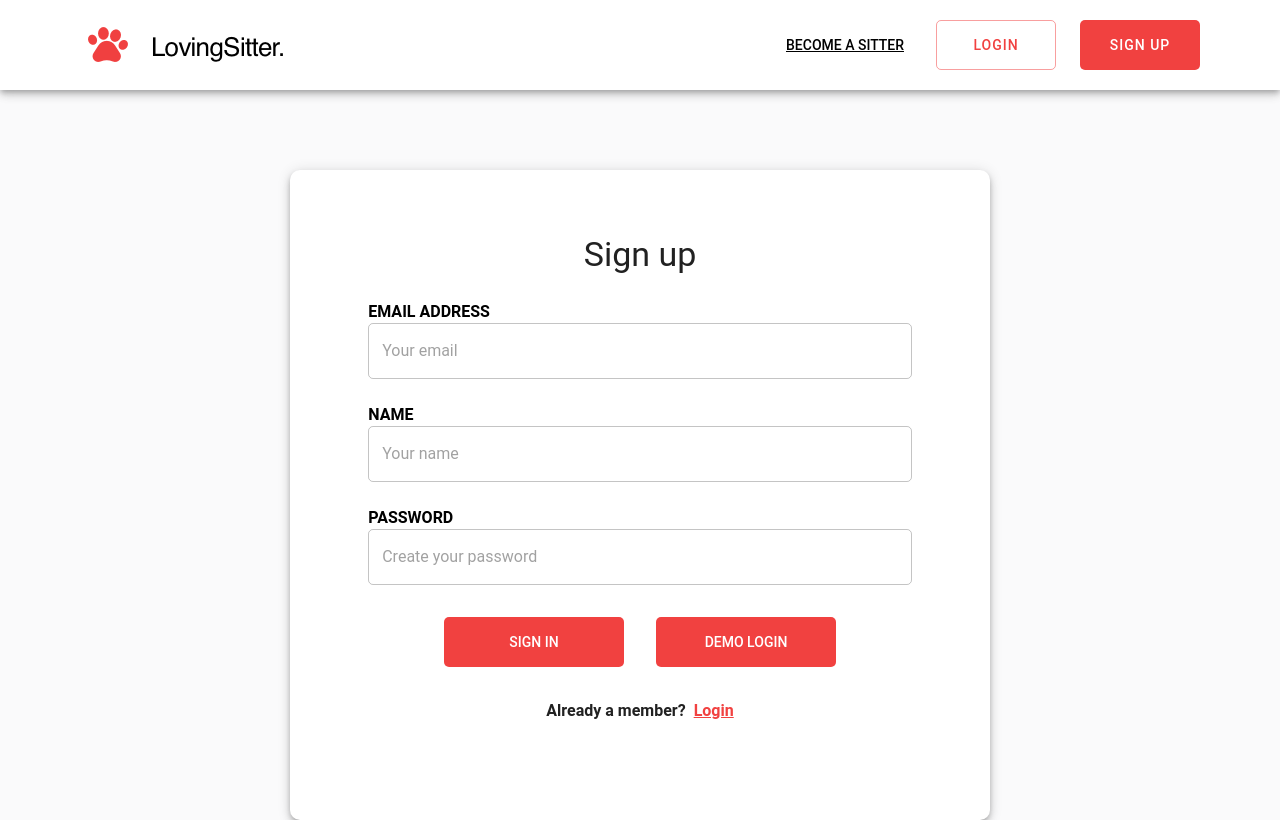
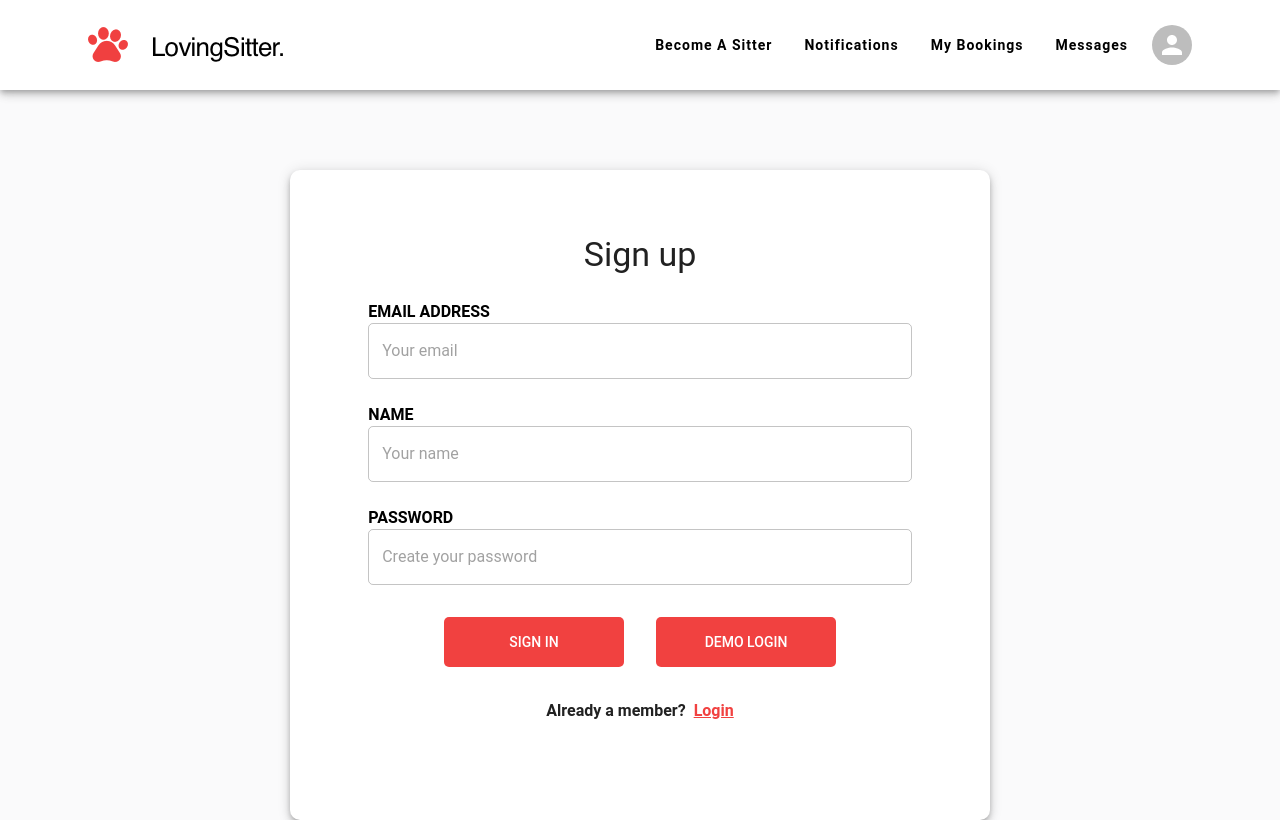
Before and after one commit to refugedesigns/loving-sitter, a React (Create React App) app in the folder client/: page / in a window 1280 px wide. Built offline with nearby package versions, Linux system fonts and the light colour scheme.

Commit message:
updated auth header

```diff
--- a/client/src/components/AuthHeader/AuthHeader.tsx
+++ b/client/src/components/AuthHeader/AuthHeader.tsx
@@ -1,37 +1,48 @@
-import { Box, IconButton, Button, Paper } from "@mui/material";
+import { useState } from "react";
+import { Box, IconButton, Button, Paper, Avatar } from "@mui/material";
 import { MenuTwoTone } from "@mui/icons-material";
-import {
-  authWrapper,
-  mobileToggle,
-  desktopButtons,
-  logoImage,
-  sitterText,
-  loginButton,
-  signUpButton,
-} from "./useStyles";
+import * as classes from "./useStyles";
 import logo from "../../images/logo.png";
 
 const AuthHeader: React.FC = () => {
+  const [isLoggedIn, setIsLoggedIn] = useState<boolean>(true);
   return (
-    <Box sx={authWrapper} component={Paper} square>
-      <Box sx={logoImage} component={IconButton}>
+    <Box sx={classes.authWrapper} component={Paper} square>
+      <Box sx={classes.logoImage} component={IconButton}>
         <Box src={logo} component="img" alt="loving sitter logo" />
       </Box>
       <Box>
-        <Box sx={mobileToggle} component={IconButton}>
+        <Box sx={classes.mobileToggle} component={IconButton}>
           <MenuTwoTone fontSize="large" color="primary" />
         </Box>
-        <Box sx={desktopButtons}>
-          <Button variant="text" sx={sitterText}>
-            Become a sitter
-          </Button>
-          <Button variant="outlined" sx={loginButton}>
-            Login
-          </Button>
-          <Button variant="contained" sx={signUpButton} disableElevation>
-            Sign up
-          </Button>
-        </Box>
+        {!isLoggedIn ? (
+          <Box sx={classes.desktopButtons}>
+            <Button variant="outlined" sx={classes.loginButton}>
+              Login
+            </Button>
+            <Button variant="contained" sx={classes.signUpButton} disableElevation>
+              Sign up
+            </Button>
+          </Box>
+        ) : (
+          <Box sx={classes.desktopButtons}>
+            <Button variant="text" sx={classes.sitterText}>
+              Become a sitter
+            </Button>
+            <Button variant="text" sx={classes.sitterText}>
+              Notifications
+            </Button>
+            <Button variant="text" sx={classes.sitterText}>
+              My Bookings
+            </Button>
+            <Button variant="text" sx={classes.sitterText}>
+              Messages
+            </Button>
+            <Box sx={classes.avatar}>
+              <Box component={Avatar} />
+            </Box>
+          </Box>
+        )}
       </Box>
     </Box>
   );
--- a/client/src/components/AuthHeader/useStyles.ts
+++ b/client/src/components/AuthHeader/useStyles.ts
@@ -25,7 +25,13 @@ export const logoImage = {
 
 export const sitterText = {
   color: "black",
-  textDecoration: "underline",
+  textTransform: "capitalize",
+  fontWeight: "bold",
+  mx: 1,
+  letterSpacing: "1px",
+  [`:hover`]: {
+    textDecoration: "underline",
+  },
 } as const;
 
 export const loginButton = {
@@ -42,3 +48,8 @@ export const signUpButton = {
   whiteSpace: "nowrap",
   letterSpacing: "1px",
 } as const;
+
+export const avatar = {
+  mx: 1,
+  cursor: "pointer",
+} as const;
```
